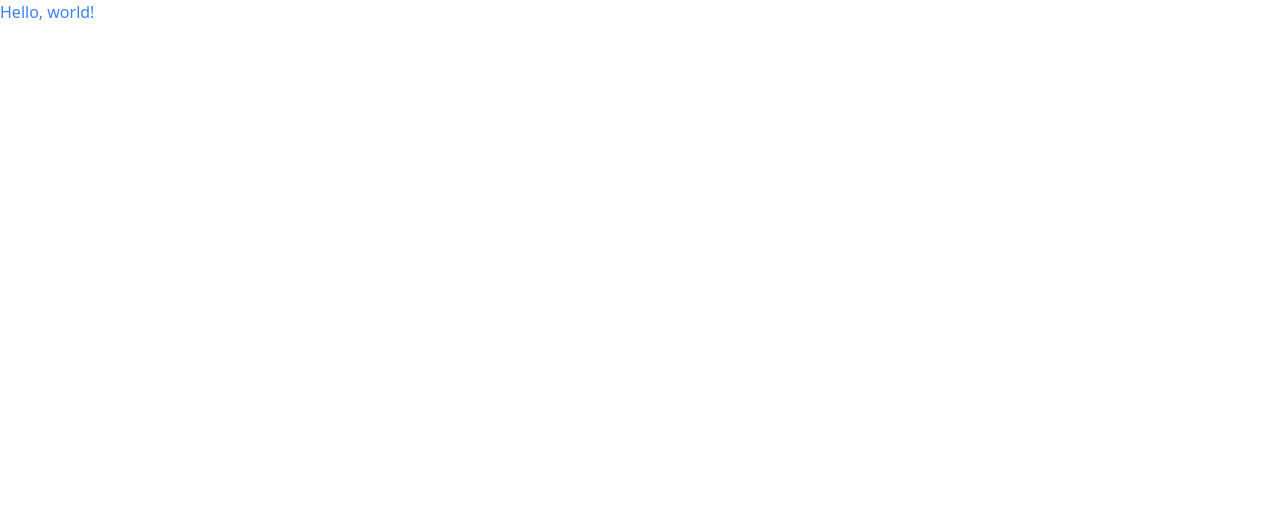
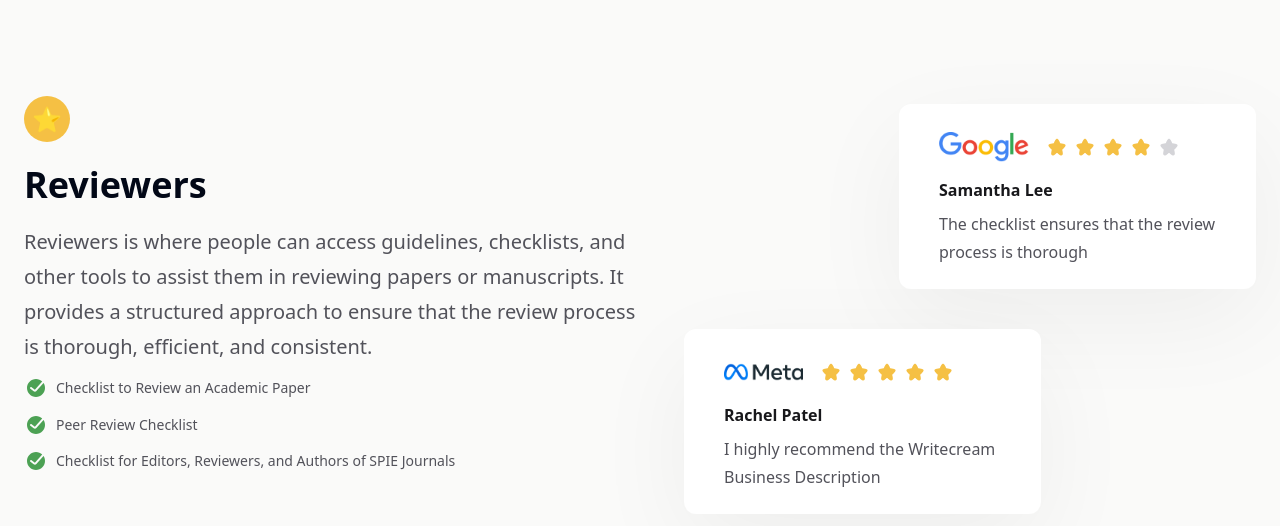
Before and after one commit to nodeexx/devchallenges--testimonial-page, a SvelteKit app: page / in a window 1280 px wide. Shown: the top 526 px of the page. Built offline with nearby package versions, Linux system fonts and the light colour scheme; a web font is replaced by a local one.

Commit message:
Implement challenge solution

```diff
--- a/src/routes/+page.svelte
+++ b/src/routes/+page.svelte
@@ -1 +1,105 @@
-<p class="text-blue-500">Hello, world!</p>
+<script lang="ts">
+interface ReviewCard {
+  logo: string;
+  logoAlt: string;
+  stars: number;
+  author: string;
+  quote: string;
+}
+
+const FEATURE_LIST_ITEMS = [
+  'Checklist to Review an Academic Paper',
+  'Peer Review Checklist',
+  'Checklist for Editors, Reviewers, and Authors of SPIE Journals',
+];
+
+const REVIEW_CARDS: ReviewCard[] = [
+  {
+    logo: '/images/google-testimonial.png',
+    logoAlt: 'Google logo',
+    stars: 4,
+    author: 'Samantha Lee',
+    quote: 'The checklist ensures that the review process is thorough',
+  },
+  {
+    logo: '/images/meta-testimonial.png',
+    logoAlt: 'Meta logo',
+    stars: 5,
+    author: 'Rachel Patel',
+    quote: 'I highly recommend the Writecream Business Description',
+  },
+];
+</script>
+
+<div class="flex flex-col gap-16 lg:flex-row lg:gap-8">
+  <!-- Hero part -->
+  <div class="flex-1">
+    <!-- Hero icon -->
+    <div
+      class="mb-4 flex h-[46px] w-[46px] items-center justify-center rounded-full bg-challenge-yellow text-[24px] font-semibold"
+    >
+      ⭐
+    </div>
+
+    <div class="flex flex-col gap-3">
+      <h1 class="text-[36px] font-semibold">Reviewers</h1>
+      <p
+        class="text-[20px] font-normal leading-[1.75] text-challenge-dark-gray"
+      >
+        Reviewers is where people can access guidelines, checklists, and other
+        tools to assist them in reviewing papers or manuscripts. It provides a
+        structured approach to ensure that the review process is thorough,
+        efficient, and consistent.
+      </p>
+      <ul class="features-list list-none p-0">
+        {#each FEATURE_LIST_ITEMS as item}
+          <li
+            class="bg-[url('/images/Done_ring_round_fill.svg')] bg-[length:24px_24px] bg-no-repeat pb-3 pl-[calc(24px+8px)] text-[14px] font-normal leading-[1.75] text-challenge-dark-gray last:pb-0"
+          >
+            {item}
+          </li>
+        {/each}
+      </ul>
+    </div>
+  </div>
+
+  <!-- Reviews part -->
+  <div class="grid w-[572px] shrink-0 grid-cols-1 gap-[40px] lg:pt-2">
+    {#each REVIEW_CARDS as card}
+      <div
+        class="flex h-[185px] w-[357px] flex-col gap-4 justify-self-end rounded-xl bg-challenge-white px-[40px] py-[28px] shadow-[0_30px_100px_0] shadow-challenge-black/5 even:justify-self-start"
+      >
+        <div class="flex gap-4">
+          <img
+            src="{card.logo}"
+            alt="{card.logoAlt}"
+            class="h-[30px] select-none"
+            draggable="false"
+          />
+          <div class="flex items-center gap-1">
+            {#each Array(card.stars) as _}
+              <div
+                class="h-[24px] w-[24px] bg-[url('/images/Star_fill.svg')] bg-[length:24px_24px] bg-no-repeat"
+              ></div>
+            {/each}
+            {#each Array(5 - card.stars) as _}
+              <div
+                class="h-[24px] w-[24px] bg-[url('/images/Star_fill_gray.svg')] bg-[length:24px_24px] bg-no-repeat"
+              ></div>
+            {/each}
+          </div>
+        </div>
+        <div class="flex flex-col gap-2">
+          <span class="text-[16px] font-semibold text-challenge-black"
+            >{card.author}</span
+          >
+          <p
+            class="text-[16px] font-normal leading-[1.75] text-challenge-dark-gray"
+          >
+            {card.quote}
+          </p>
+        </div>
+      </div>
+    {/each}
+  </div>
+</div>
--- a/src/styles/base.postcss
+++ b/src/styles/base.postcss
@@ -4,9 +4,13 @@
     /* General */
     @apply m-0
     block
-    h-full
     w-full
-    overflow-hidden
     p-0;
+    /* For this challenge */
+    @apply bg-challenge-pastel-white;
+  }
+
+  body {
+    @apply px-6 py-24;
   }
 }
```
